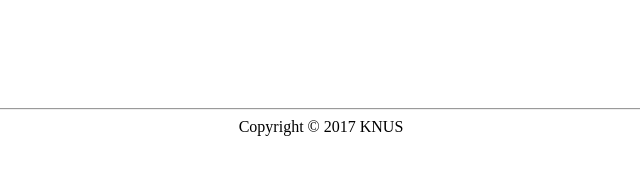
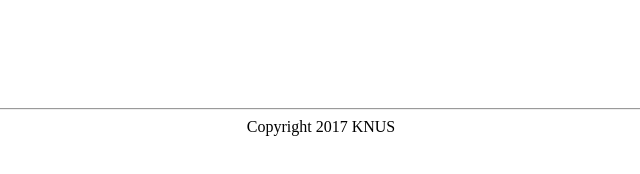
Before and after one commit to slrc1/avdsf, a plain HTML site: page index.html in a window 1280 px wide. Shown: the full height of the page, 319-959 px from the left. Drawn offline with Linux system fonts and the light colour scheme.

Commit message:
Update index.html

```diff
--- a/index.html
+++ b/index.html
@@ -5,5 +5,5 @@
 <body>
 <h1>avdsf</h1>
 <img src="image.jpg">
-<hr><center>Copyright © 2017 KNUS</center>
+<hr><center>Copyright 2017 KNUS</center>
 </body>
```
